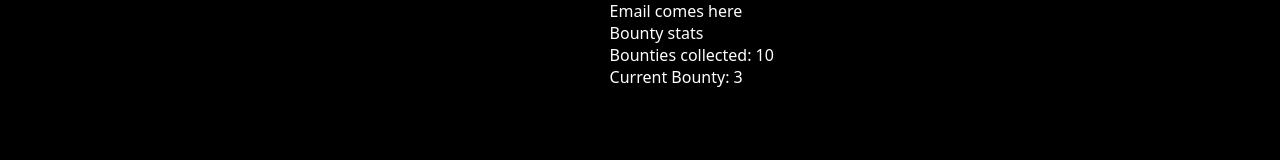
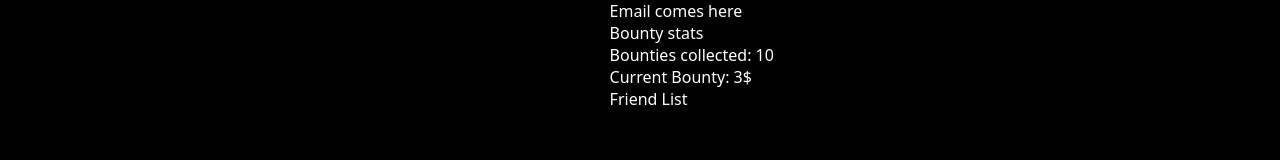
Before and after one commit to LouisWackenier/bounty-app, a React (Vite) app: page /Profile in a window 1280 px wide. Shown: the part 340-500 px from the top of the page. Built offline with nearby package versions, Linux system fonts and the light colour scheme.

Commit message:
Expanded the profile section

```diff
--- a/src/Pages/BountySection.jsx
+++ b/src/Pages/BountySection.jsx
@@ -44,13 +44,13 @@ const BountySection = () => {
          {/*Bounty comes here*/}
          <BountyContainer>
                <BountyPicture>Image goes here</BountyPicture>
-               <BountyPrice>100</BountyPrice>
+               <BountyPrice>100$</BountyPrice>
                <BountyPriceSelect>Select the bounty price</BountyPriceSelect>
          </BountyContainer>
          {/*Bounty comes here*/}
          <BountyContainer>
                <BountyPicture>Image goes here</BountyPicture>
-               <BountyPrice>100</BountyPrice>
+               <BountyPrice>100$</BountyPrice>
                <BountyPriceSelect>Select the bounty price</BountyPriceSelect>
          </BountyContainer>
     </MainContainer>
--- a/src/Pages/Profile.jsx
+++ b/src/Pages/Profile.jsx
@@ -27,6 +27,10 @@ const Statistics = styled.div`
 
 `;
 
+const Friends = styled.div`
+
+`;
+
 const Profile = () => {
   return (
     <MainContainer>
@@ -35,7 +39,8 @@ const Profile = () => {
            <Email>Email comes here</Email>
            <Statistics>Bounty stats</Statistics>
            <Statistics>Bounties collected: 10</Statistics>
-           <Statistics>Current Bounty: 3</Statistics>
+           <Statistics>Current Bounty: 3$</Statistics>
+           <Friends>Friend List</Friends>
     </MainContainer>
   )
 }
```
